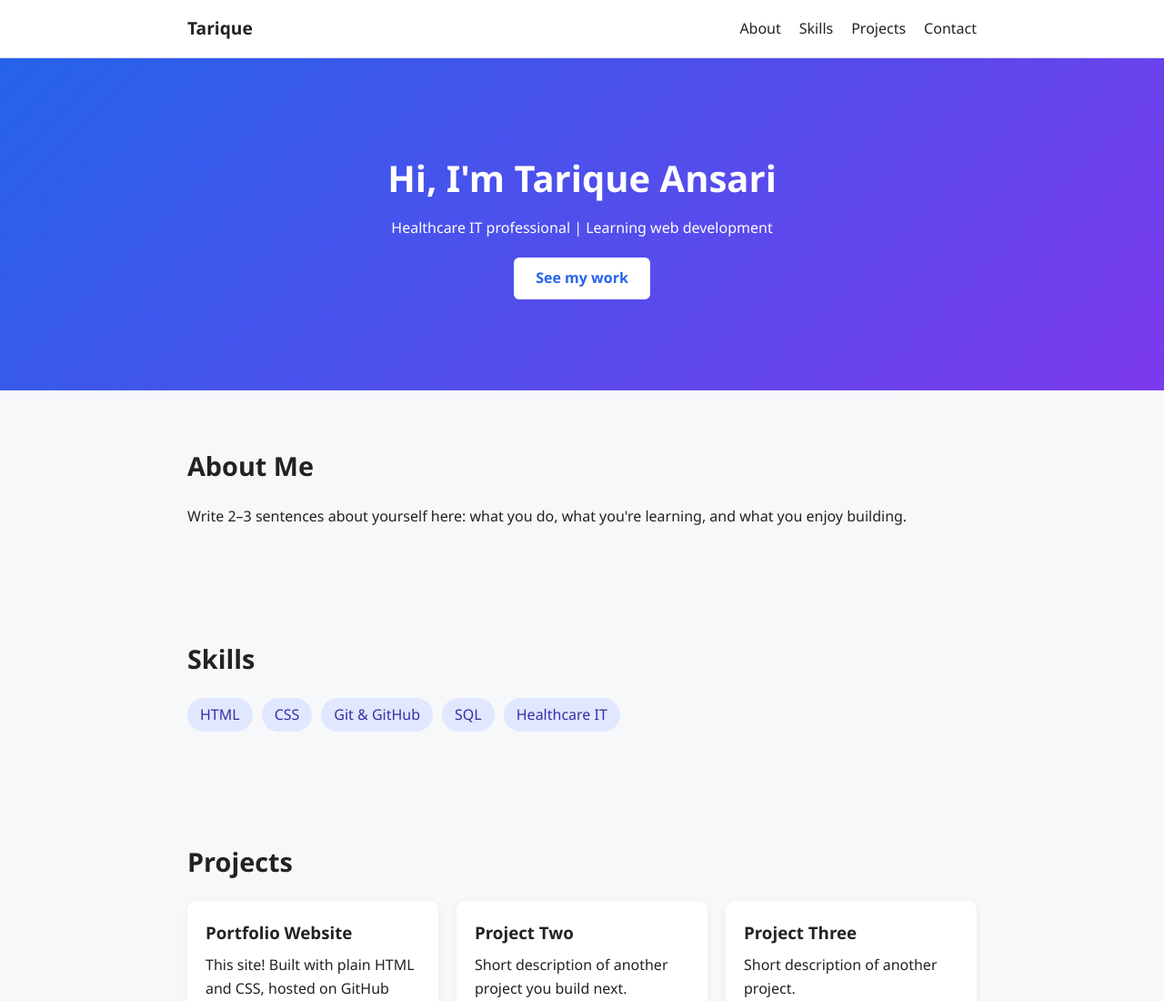
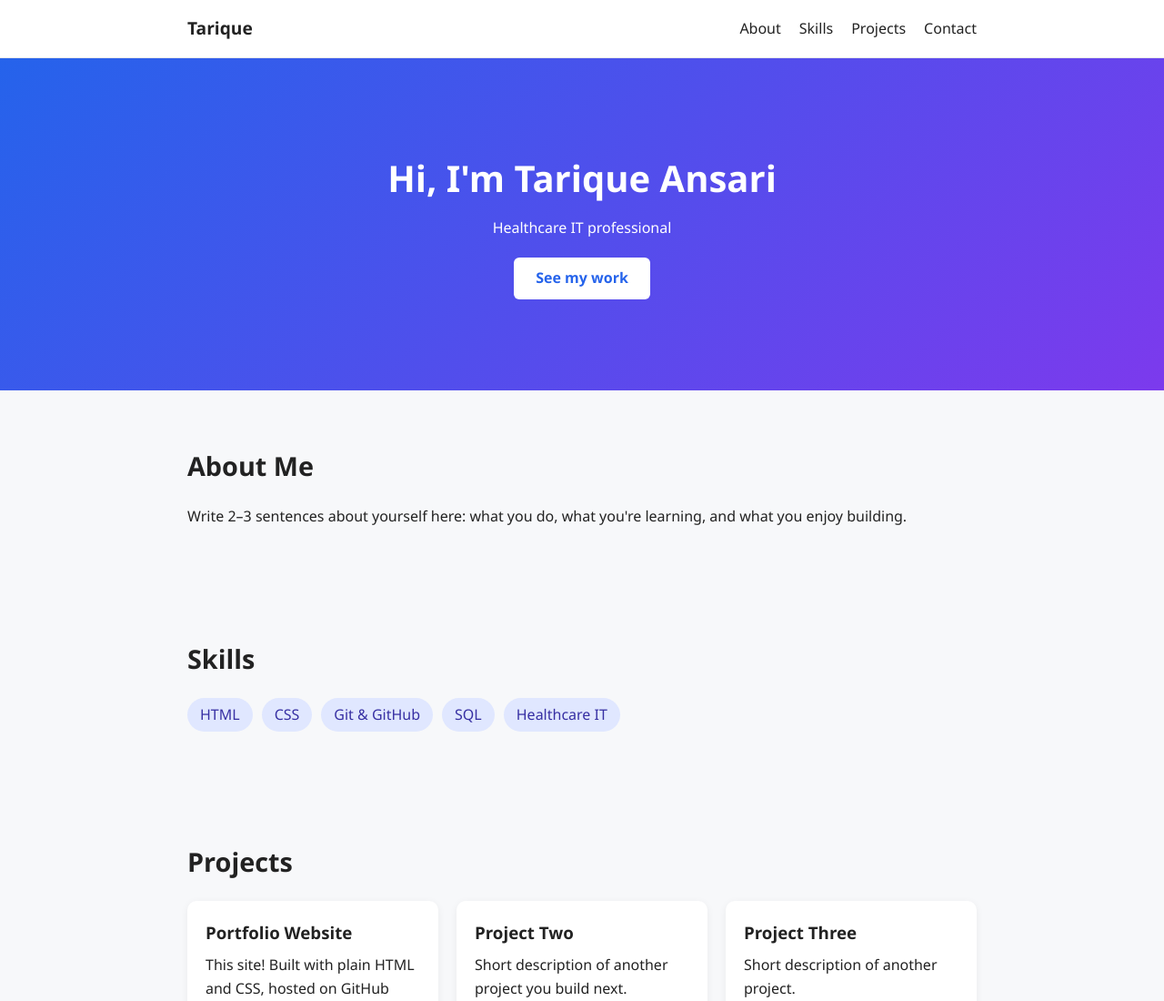
Before and after one commit to tariquey3k/tariquey3k.github.io, a plain HTML site: page index.html in a window 1280 px wide. Shown: the top 1100 px of the page at 91% size. Drawn offline with Linux system fonts and the light colour scheme.

Commit message:
Update index.html

```diff
--- a/index.html
+++ b/index.html
@@ -22,7 +22,7 @@
 
   <section class="hero">
     <h1>Hi, I'm Tarique Ansari</h1>
-    <p>Healthcare IT professional | Learning web development</p>
+    <p>Healthcare IT professional </p>
     <a href="#projects" class="btn">See my work</a>
   </section>
 
```
